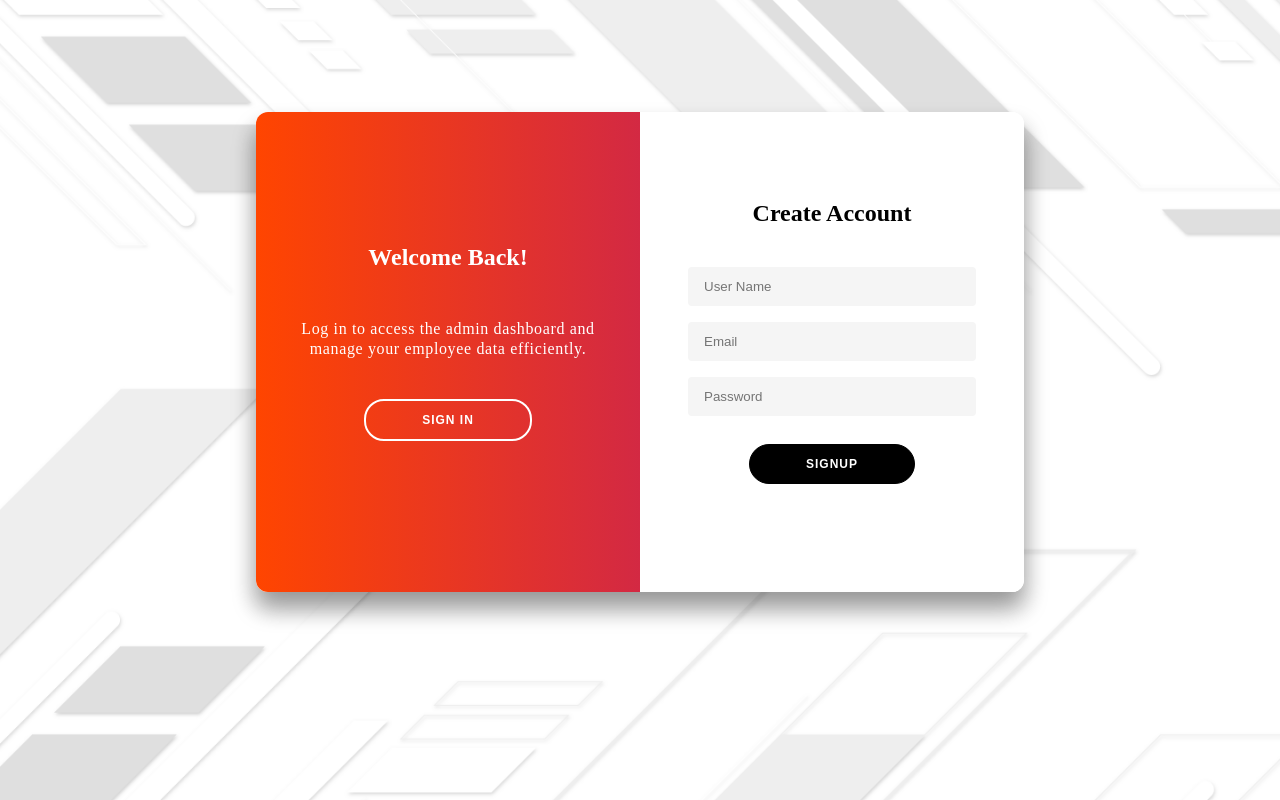
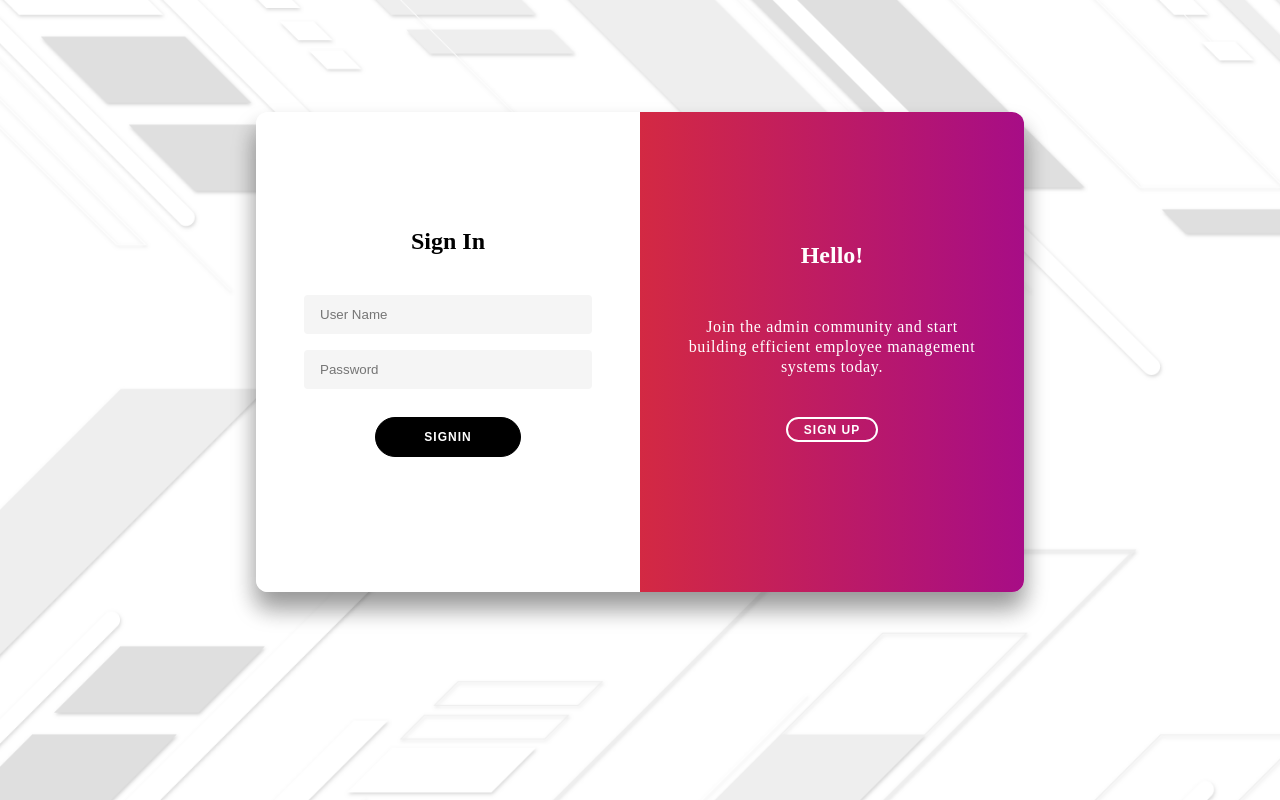
Before and after one commit to vishnu563/admin_login, a React (Create React App) app: page / in a window 1280 px wide. Built offline with nearby package versions, Linux system fonts and the light colour scheme.

Commit message:
Button Size Changed

```diff
--- a/src/Design.css
+++ b/src/Design.css
@@ -9,8 +9,7 @@ body{
     background-size: cover;
     display: flex;
     flex-direction: row;
-    min-height: 100%;
-    margin: 7rem 40vw;
+    margin: 7rem;
 }
 .container{
     position: relative;
@@ -69,18 +68,13 @@ input{
     border: none;
     outline: none;
 }
-a{
-    color: darkslategray;
-    font-size: 1rem;
-    text-decoration: none;
-    margin: 1rem 0;
-}
+
 button{
     color: white;
     background: black;
     font-size: 0.75rem;
     font-weight: bold;
-    padding: 0.75rem 3.5rem;
+    padding: 0.2rem 1rem;
     margin: 1.25rem;
     border-radius: 1.25rem;
     border: 1px solid black;
@@ -89,6 +83,9 @@ button{
     text-transform: uppercase;
     transition: 80ms ease-in;
     cursor: pointer;
+}
+#signup-button, #signin-button{
+    padding: 0.75rem 3rem;
 }
 button:active{
     transform: scale(0.90);
@@ -159,7 +156,6 @@ button:active{
 .container.right-panel-active .overlay-right{
     transform: translateX(20%);
 }
-
 @media screen and (min-width:1025px) {
     body{
         display: flex;
--- a/src/Login.js
+++ b/src/Login.js
@@ -7,7 +7,7 @@ function Login() {
     const [signUpPassword, setSignUpPassword] = useState("");
     const [signinUsername, setSigninUsername] = useState("");
     const [signinPassword, setSigninPassword] = useState("");
-    const [isSignUp, setIsSignUp] = useState(true);
+    const [isSignUp, setIsSignUp] = useState(false);
     const navigate = useNavigate();
 
     function handleSignUpSubmit(e) {
@@ -65,7 +65,7 @@ function Login() {
                             minLength={8}
                             required
                         />
-                        <div className="signup-button"><button type="submit">Signup</button></div>
+                        <button id='signup-button' type="submit">Signup</button>
                     </form>
                 </section>
 
@@ -91,8 +91,7 @@ function Login() {
                             minLength={8}
                             required
                         />
-                        <a href="#">Forgot Your Password?</a>
-                        <div className="signin-button"><button type="submit">SignIn</button></div>
+                        <button id='signin-button' type="submit">SignIn</button>
                     </form>
                 </section>
 
```
